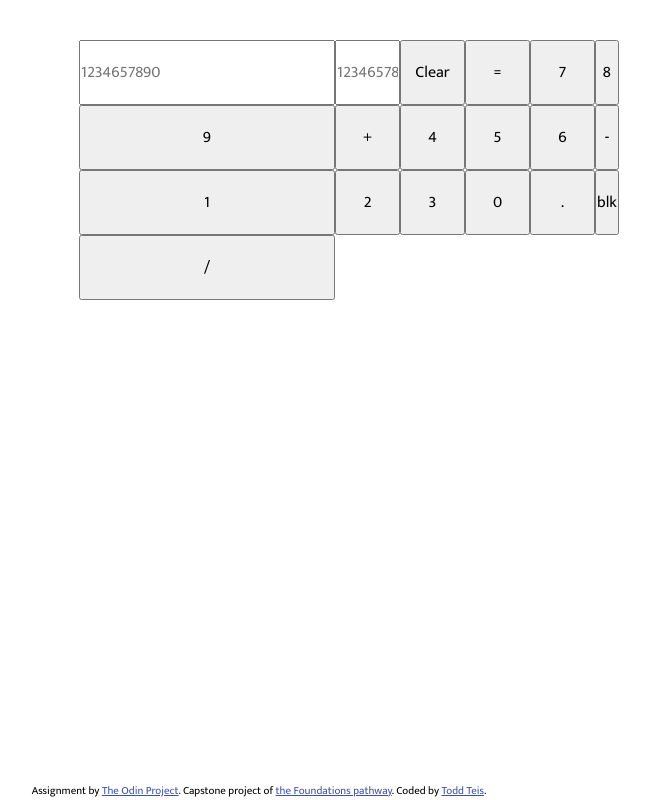
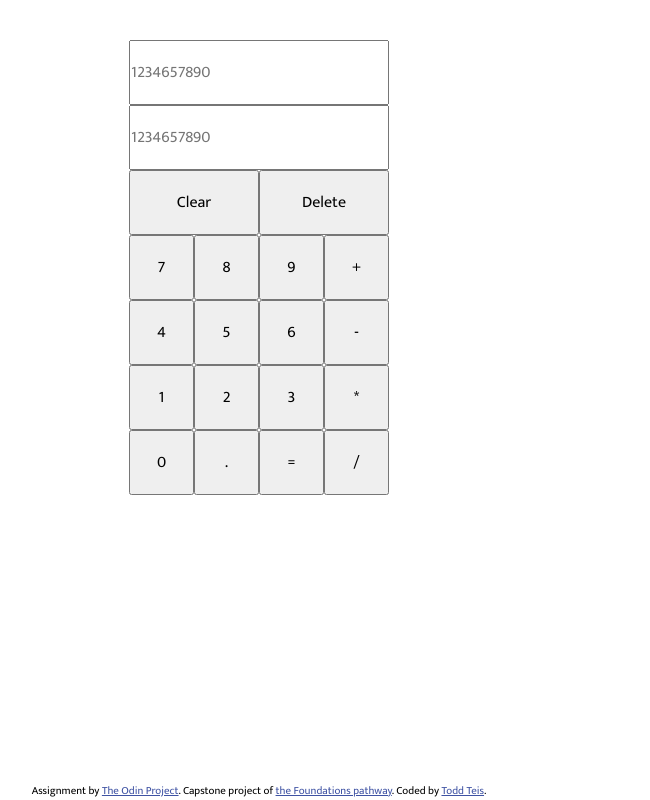
Before and after one commit to toddteis/calculator, a plain HTML site: page index.html in a window 1280 px wide. Shown: the whole page, without its empty margins (381-1031 px from the left). Drawn offline with Linux system fonts and the light colour scheme.

Commit message:
Added buttons to grid area layout.

```diff
--- a/index.html
+++ b/index.html
@@ -17,7 +17,7 @@
                 <input type="text" class="display display-top" placeholder="1234657890">
                 <input type="text" class="display display-bottom" placeholder="1234657890">
                 <input type="button" value="Clear" class="clear btn-rect">
-                <input type="button" value="=" class="equals btn-rect">
+                <input type="button" value="Delete" class="delete btn-rect">
                 <input type="button" value="7" class="seven btn-square">
                 <input type="button" value="8" class="eight btn-square">
                 <input type="button" value="9" class="nine btn-square">
@@ -29,9 +29,10 @@
                 <input type="button" value="1" class="one btn-square">
                 <input type="button" value="2" class="two btn-square">
                 <input type="button" value="3" class="three btn-square">
+                <input type="button" value="*" class="multiple btn-square">
                 <input type="button" value="0" class="zero btn-square">
                 <input type="button" value="." class="decimal btn-square">
-                <input type="button" value="blk" class="blank btn-square">
+                <input type="button" value="=" class="equals btn-square">
                 <input type="button" value="/" class="divide btn-square">
             </section>
         </main>
--- a/styles.css
+++ b/styles.css
@@ -14,28 +14,19 @@ html {
     font-family: 'Mukta', sans-serif;
 }
 
-main {
-    display: grid;
-    grid-template-columns: auto 360px auto;
-    grid-template-rows: 550px;
-    grid-template-areas: 'sdl calc sdr';
-}
-
 .calculator {
-    grid-area: calc;
     margin-top: 40px;
     display: grid;
     grid-template-columns: auto 65px 65px 65px 65px auto;
     grid-template-rows: 65px 65px 65px 65px 65px 65px 65px;
     grid-template-areas:
-        'auto displ displ displ displ auto'
-        'auto displ displ displ displ auto'
-        'auto 3rd-l 3rd-l 3rd-r 3rd-r auto'
-        'auto 4th-l 4thil 4thir 4th-r auto'
-        'auto 4th-l 4thil 4thir 4th-r auto'
-        'auto 5th-l 5thil 5thir 5th-r auto'
-        'auto 6th-l 6thil 6thir 6th-r auto'
-        'auto 7th-l 7thil 7thir 7th-r auto'
+        'sdl a a a a sdr'
+        'sdl b b b b sdr'
+        'sdl c c d d sdr'
+        'sdl e f g h sdr'
+        'sdl i j k l sdr'
+        'sdl m n o p sdr'
+        'sdl q r s t sdr'
         ;
 }
 
@@ -45,6 +36,26 @@ main {
     font-size: 16px;
 }
 
+.display-top {grid-area: a;}
+.display-bottom {grid-area: b;}
+.clear {grid-area: c;}
+.delete {grid-area: d;}
+.seven {grid-area: e;}
+.eight {grid-area: f;}
+.nine {grid-area: g;}
+.plus {grid-area: h;}
+.four {grid-area: i;}
+.five {grid-area: j;}
+.six {grid-area: k;}
+.minus {grid-area: l;}
+.one {grid-area: m;}
+.two {grid-area: n;}
+.three {grid-area: o;}
+.multiple {grid-area: p;}
+.zero {grid-area: q;}
+.decimal {grid-area: r;}
+.equals {grid-area: s;}
+.divide {grid-area: t;}
 
 
 /* FOOTER SECTION */
```
